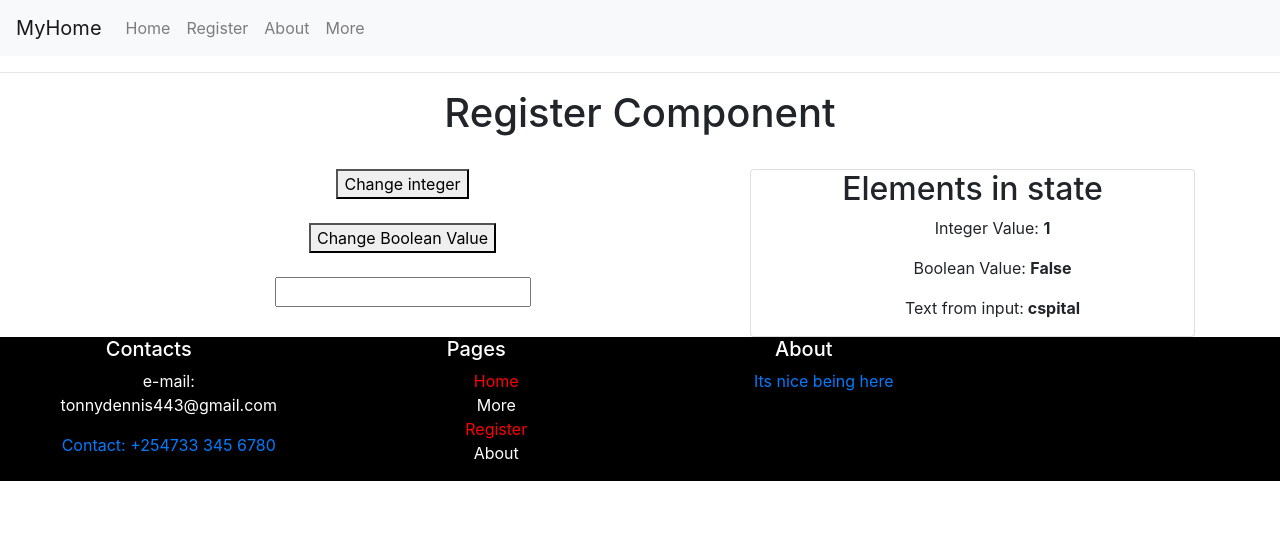
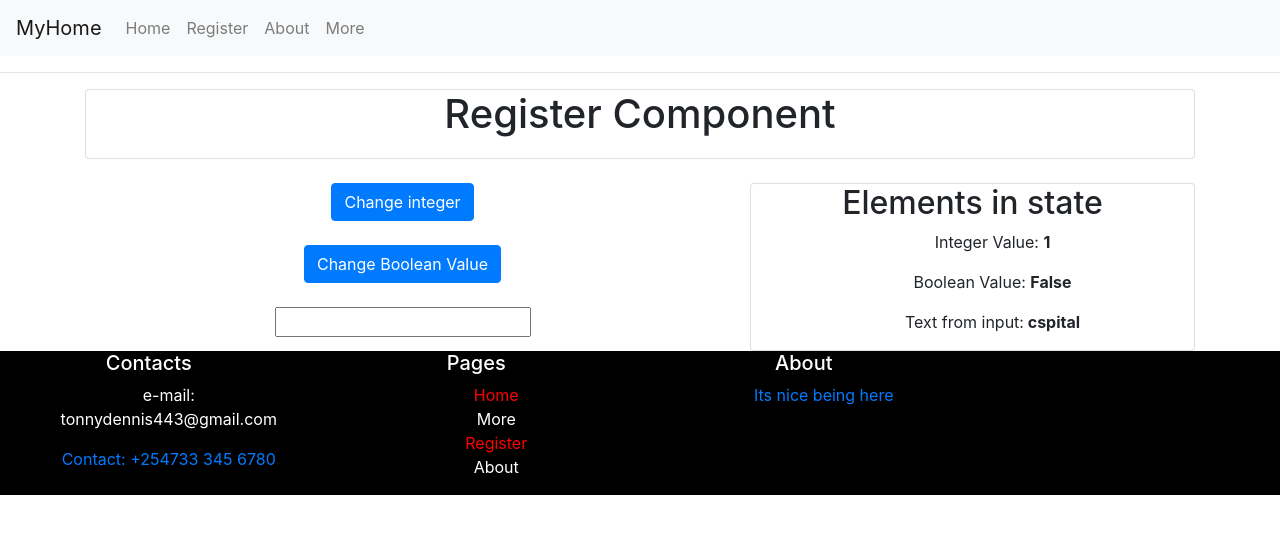
Before and after one commit to sirKaruga/testReact, a React (Create React App) app: page /Register in a window 1280 px wide. Shown: the top 534 px of the page. Built offline with nearby package versions, Linux system fonts and the light colour scheme.

Commit message:
changed to include handle clicks components, clean up of app by rducing unwated imports, buttons to bootstrap style.

```diff
--- a/src/App.js
+++ b/src/App.js
@@ -1,6 +1,6 @@
 import React from 'react';
 import './App.css';
-import { BrowserRouter as Router, Route, Switch, NavLink } from 'react-router-dom';
+import { BrowserRouter as Router, Route, Switch } from 'react-router-dom';
 
 import About from './pages/about';
 import More from './pages/more';
--- a/src/components/bottomNav.js
+++ b/src/components/bottomNav.js
@@ -1,8 +1,8 @@
 import React from 'react';
-import { Navbar, Row, Col, Container } from 'react-bootstrap';
+import { Row, Col } from 'react-bootstrap';
 import  './nav.css';
-import { BrowserRouter as Router, NavLink } from 'react-router-dom';
-import App from '../App';
+import { NavLink } from 'react-router-dom';
+
 
 const bottomNav = ()=>{
   return(
@@ -12,8 +12,8 @@ const bottomNav = ()=>{
     <Row>
       <Col md="3" sm="6">
         <h5 className="links">Contacts</h5>
-        <ul><a className="links" href="#">e-mail: tonnydennis443@gmail.com</a></ul>
-        <ul><a href="#">Contact: +254733 345 6780</a></ul>
+        <ul><a className="links" href="google.com">e-mail: tonnydennis443@gmail.com</a></ul>
+        <ul><a href="google.com">Contact: +254733 345 6780</a></ul>
       </Col>
       <Col md="3" sm="6">
         <h5 className="links">Pages</h5>
@@ -25,7 +25,7 @@ const bottomNav = ()=>{
 
       <Col md="3" sm="6">
         <h5 className="links">About</h5>
-        <ul><a href="#">Its nice being here</a></ul>
+        <ul><a href="google.com">Its nice being here</a></ul>
       </Col>
 
     </Row>
--- a/src/components/topnav.js
+++ b/src/components/topnav.js
@@ -1,5 +1,5 @@
 import React from 'react';
-import { Navbar, Nav, Container } from 'react-bootstrap';
+import { Navbar, Nav } from 'react-bootstrap';
 
 const Topnav = ()=>{
   return(
--- a/src/pages/about.js
+++ b/src/pages/about.js
@@ -1,6 +1,6 @@
 import React, { useState, useEffect } from 'react';
 import axios from 'axios';
-import { useDispatch, useSelector } from 'react-redux';
+import { useDispatch } from 'react-redux';
 
 const About= ()=>{
 
@@ -21,9 +21,6 @@ useEffect(()=>{
   updStore();
 }, []);
 
-const storeValue = useSelector(state=>state);
-console.log(myData);
-
   return(
     <>
     <h1>About</h1>
--- a/src/pages/register.js
+++ b/src/pages/register.js
@@ -1,7 +1,7 @@
 import React from 'react';
 import { useSelector, useDispatch, connect } from 'react-redux';
 import { increment, changeBool } from '../store/actions/';
-import { Card, Row, Col, Container } from 'react-bootstrap';
+import { Card, Row, Col, Container, Button } from 'react-bootstrap';
 
 const InputForm = (props)=>{
   return(
@@ -17,16 +17,23 @@ function Register(){
   const name = useSelector(state=>state.textValue);
   const isLogged = useSelector(state=>state.booleanValue);
   const dispatch = useDispatch();
+  const handleClick =  ()=>dispatch(increment());
+  const changeBoolean =  ()=>dispatch(changeBool());
+
 
   return(
     <div>
     <Container>
+    <Card>
+    <Card.Title>
       <h1>Register Component </h1>
+    </Card.Title>
+    </Card>
       <br />
       <Row>
         <Col sm="7">
-          <button onClick={()=>dispatch(increment())}>Change integer</button><br /><br />
-          <button onClick={()=>dispatch(changeBool())}>Change Boolean Value</button><br /><br />
+          <Button onClick={handleClick}>Change integer</Button><br /><br />
+          <Button onClick={changeBoolean}>Change Boolean Value</Button><br /><br />
           <InputForm />
         </Col>
           <Col sm="5">
```
